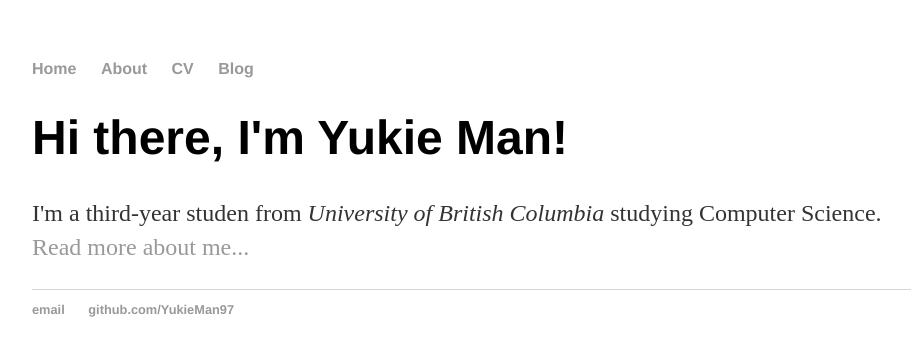
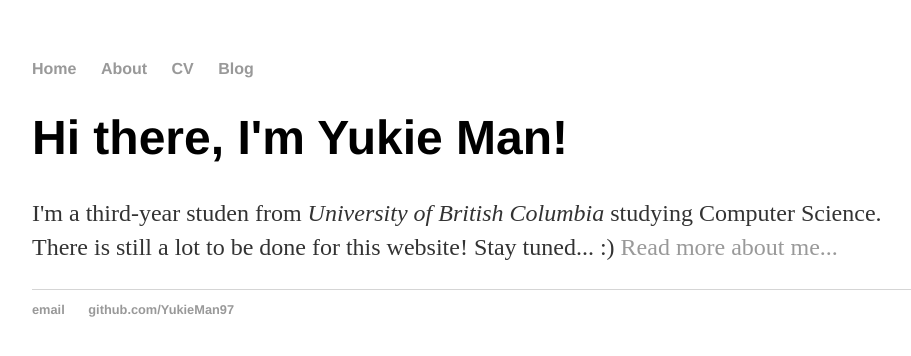
Before and after one commit to YukieMan97/yukieman.github.io, a Jekyll site: the page built from index.html, in a window 1280 px wide. Shown: the top 356 px of the page, without its empty margins (160-1071 px from the left). Built offline with Jekyll 4.4.1, drawn with Linux system fonts in a browser that asks for light colours.

Commit message:
Update index.html

```diff
--- a/index.html
+++ b/index.html
@@ -4,5 +4,5 @@ title: Yukie Man
 ---
 <div class="blurb">
 	<h1>Hi there, I'm Yukie Man!</h1>
-	<p>I'm a third-year studen from <em>University of British Columbia</em> studying Computer Science. <a href="/about">Read more about me...</a></p>
+	<p>I'm a third-year studen from <em>University of British Columbia</em> studying Computer Science. There is still a lot to be done for this website! Stay tuned... :) <a href="/about">Read more about me...</a></p>
 </div><!-- /.blurb -->
```
